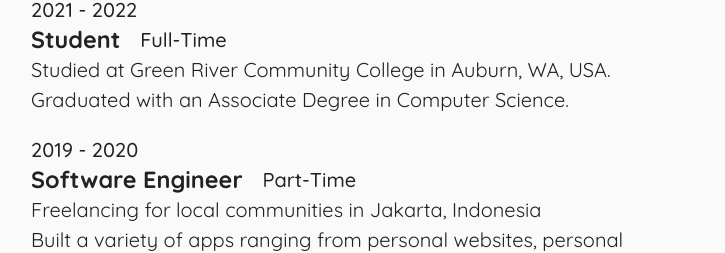
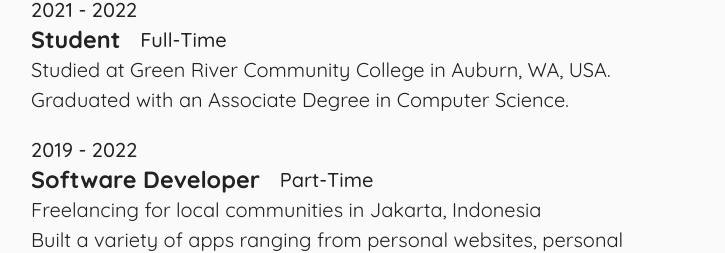
Before and after one commit to afutofu/afutofu.github.io, a React (Create React App) app: page / in a window 1280 px wide. Shown: the part 2312-2565 px from the top of the page, without its empty margins (259-984 px from the left). Built offline with nearby package versions, Linux system fonts and the light colour scheme.

Commit message:
Change software engineer to software developer and 2020 to 2022

```diff
--- a/src/sections/Experience.js
+++ b/src/sections/Experience.js
@@ -303,14 +303,14 @@
                 <p style={{ float: "right" }}></p>
               </Description>
               <Description>
-                <DescriptionBold>2019 - 2020</DescriptionBold>
+                <DescriptionBold>2019 - 2022</DescriptionBold>
                 <div
                   style={{
                     display: "flex",
                     alignItems: "center",
                   }}
                 >
-                  <h3 style={{ marginRight: "20px" }}>Software Engineer</h3>
+                  <h3 style={{ marginRight: "20px" }}>Software Developer</h3>
                   <DescriptionBold>Part-Time</DescriptionBold>
                 </div>
                 <p>Freelancing for local communities in Jakarta, Indonesia</p>
```
